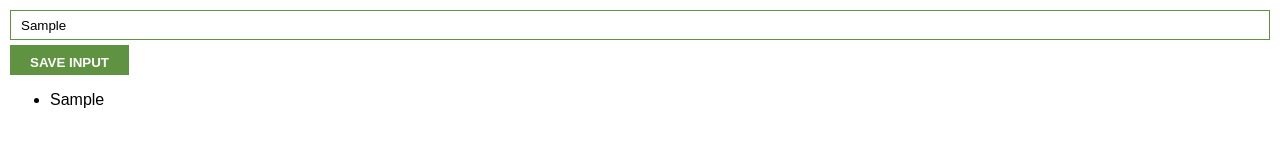
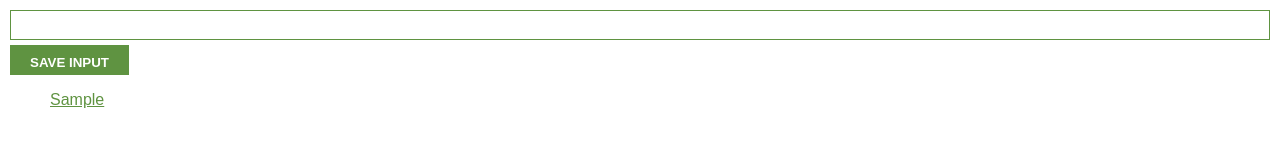
Before and after one commit to Garballa/Lead_Tracker_Chrome_Extension, a plain HTML site: page index.html in a window 1280 px wide. Both pictures are taken after typing "Sample" into the empty fields and a click on the button "SAVE INPUT". Drawn offline with Linux system fonts and the light colour scheme.

Commit message:
Add styling to anchor tag and lists.

```diff
--- a/index.js
+++ b/index.js
@@ -5,15 +5,20 @@ const ulEl = document.getElementById("ul-el");
 
 inputBtn.addEventListener("click", function () {
   myLeads.push(inputEl.value);
+  inputEl.value = "";
   renderLeads();
-  // 2. Call the renderLeads() function
 });
 
-// 1. Wrap the code below in a renderLeads() function
 function renderLeads() {
   let listItems = "";
   for (let i = 0; i < myLeads.length; i++) {
-    listItems += "<li>" + myLeads[i] + "</li>";
+    listItems += `
+          <li>
+              <a target='_blank' href='${myLeads[i]}'>
+                  ${myLeads[i]}
+              </a>
+          </li>
+      `;
   }
   ulEl.innerHTML = listItems;
 }
--- a/styles.css
+++ b/styles.css
@@ -2,16 +2,7 @@ body {
   margin: 0;
   padding: 10px;
   font-family: Arial, Helvetica, sans-serif;
-
 }
-
-/*
-
-Style our app according to the provided design!
-
-green color -> #5f9341
-
-*/
 
 input {
   width: 100%;
@@ -31,3 +22,16 @@ button {
   font-weight: bold;
   padding: 10px 20px;
 }
+/* List and anchor styling */
+
+ul {
+  list-style-type: none;
+}
+
+li {
+  margin-bottom: 5px;
+}
+
+a {
+  color: #5f9341;
+}
```
